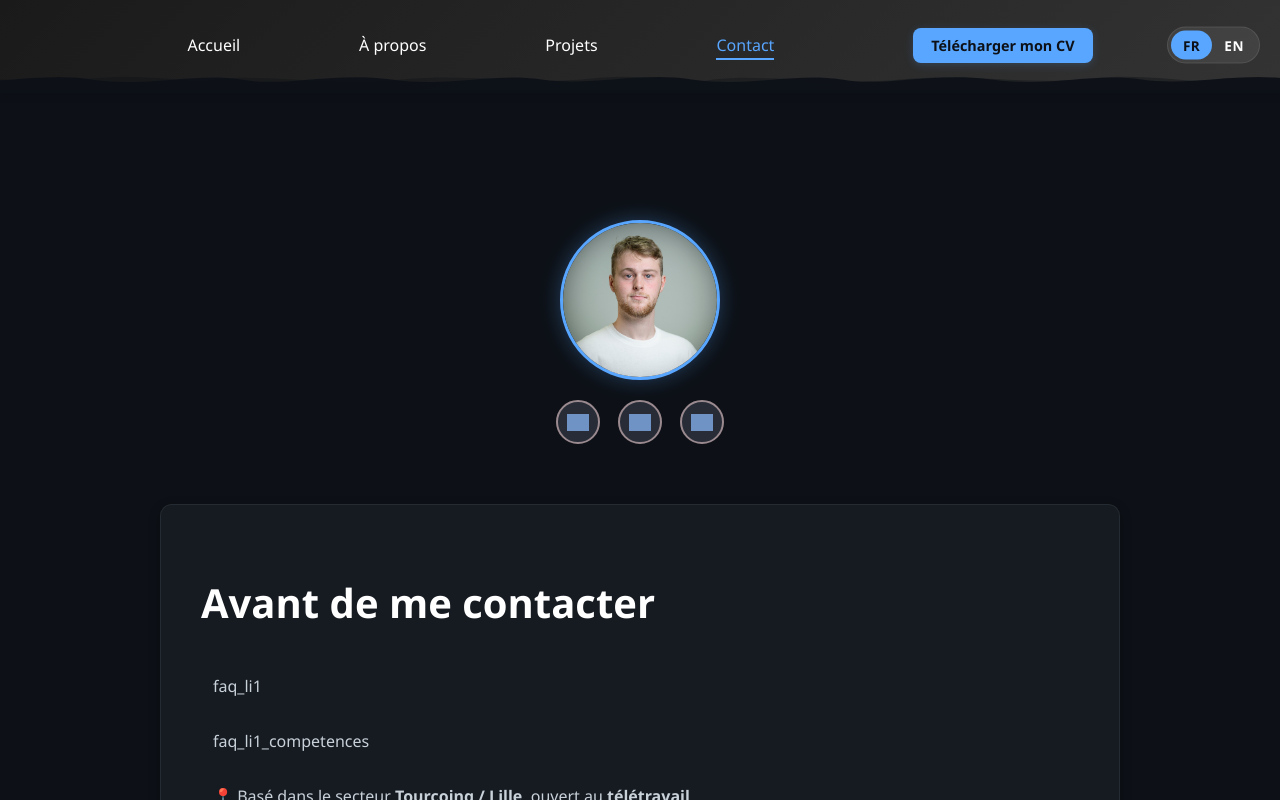
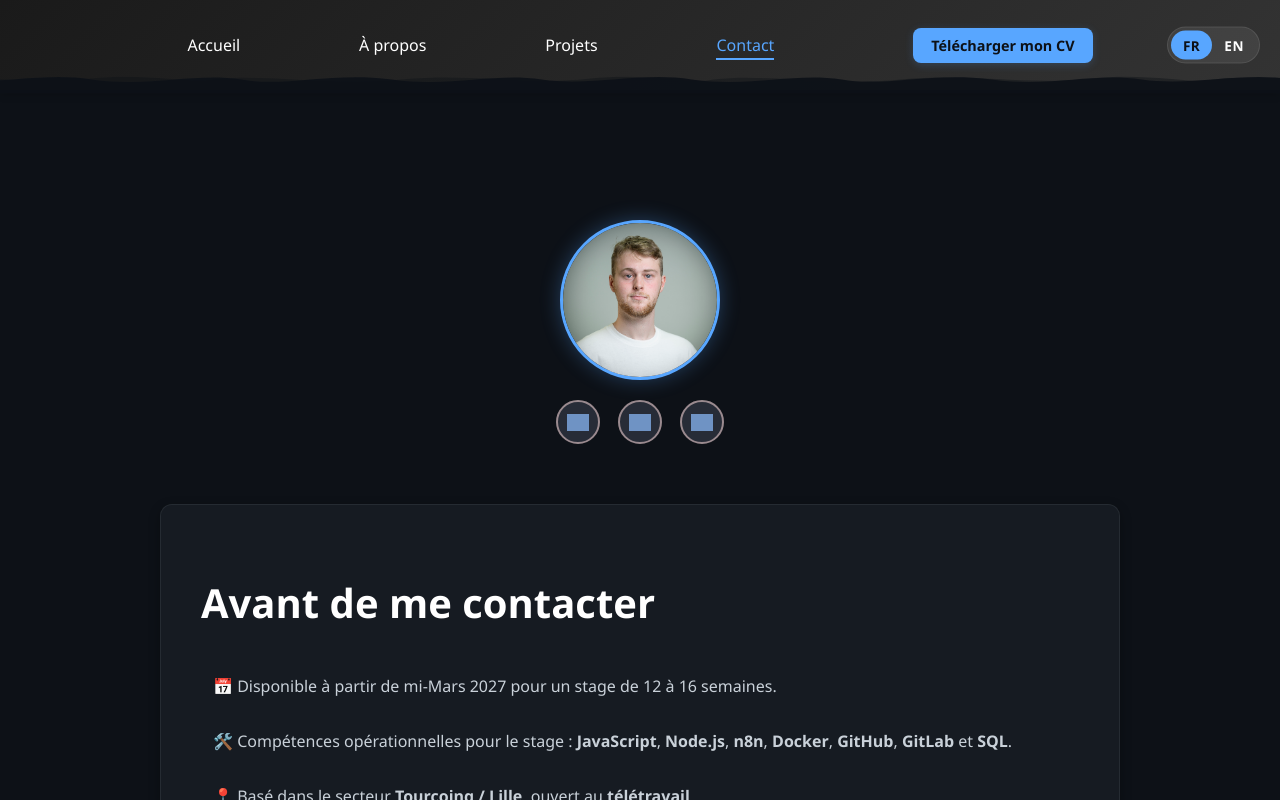
Before and after one commit to ImNotaJoke/ImNotaJoke.github.io, a React (Vite) app in the folder portfolio-react/: page /#/contact in a window 1280 px wide. Shown: the top 800 px of the page. Built offline with nearby package versions, Linux system fonts and the light colour scheme; grey boxes are pictures that could not be loaded.

Commit message:
feat: update internship availability and skills in translations

```diff
--- a/portfolio-react/src/i18n/translations.ts
+++ b/portfolio-react/src/i18n/translations.ts
@@ -167,6 +167,10 @@ const translations: Translations = {
     interest_4: " Résolution de problèmes et apprentissage continu",
     title_contact: "Contact",
     faq_h1: "Avant de me contacter",
+    faq_li1:
+      "📅 Disponible à partir de mi-Mars 2027 pour un stage de 12 à 16 semaines.",
+    faq_li1_competences:
+      "🛠️ Compétences opérationnelles pour le stage : <strong>JavaScript</strong>, <strong>Node.js</strong>, <strong>n8n</strong>, <strong>Docker</strong>, <strong>GitHub</strong>, <strong>GitLab</strong> et <strong>SQL</strong>.",
     faq_li2:
       "📍 Basé dans le secteur <strong>Tourcoing / Lille</strong>, ouvert au <strong>télétravail</strong>.",
     faq_li3:
@@ -358,7 +362,7 @@ const translations: Translations = {
     title_contact: "Contact",
     faq_h1: "Before contacting me",
     faq_li1:
-      "📅 Available from April 2026 for an 8 - 10 week internship opportunity.",
+      "📅 Available from mi-March 2027 for an 12 - 16 week internship opportunity.",
     faq_li1_competences:
       "🛠️ Internship-ready skills: <strong>JavaScript</strong>, <strong>Node.js</strong>, <strong>n8n</strong>, <strong>Docker</strong>, <strong>GitHub</strong>, <strong>GitLab</strong> and <strong>SQL</strong>.",
     faq_li2:
```
Also changed, not shown: 1 other file (tests, documents, lock files or other folders).
